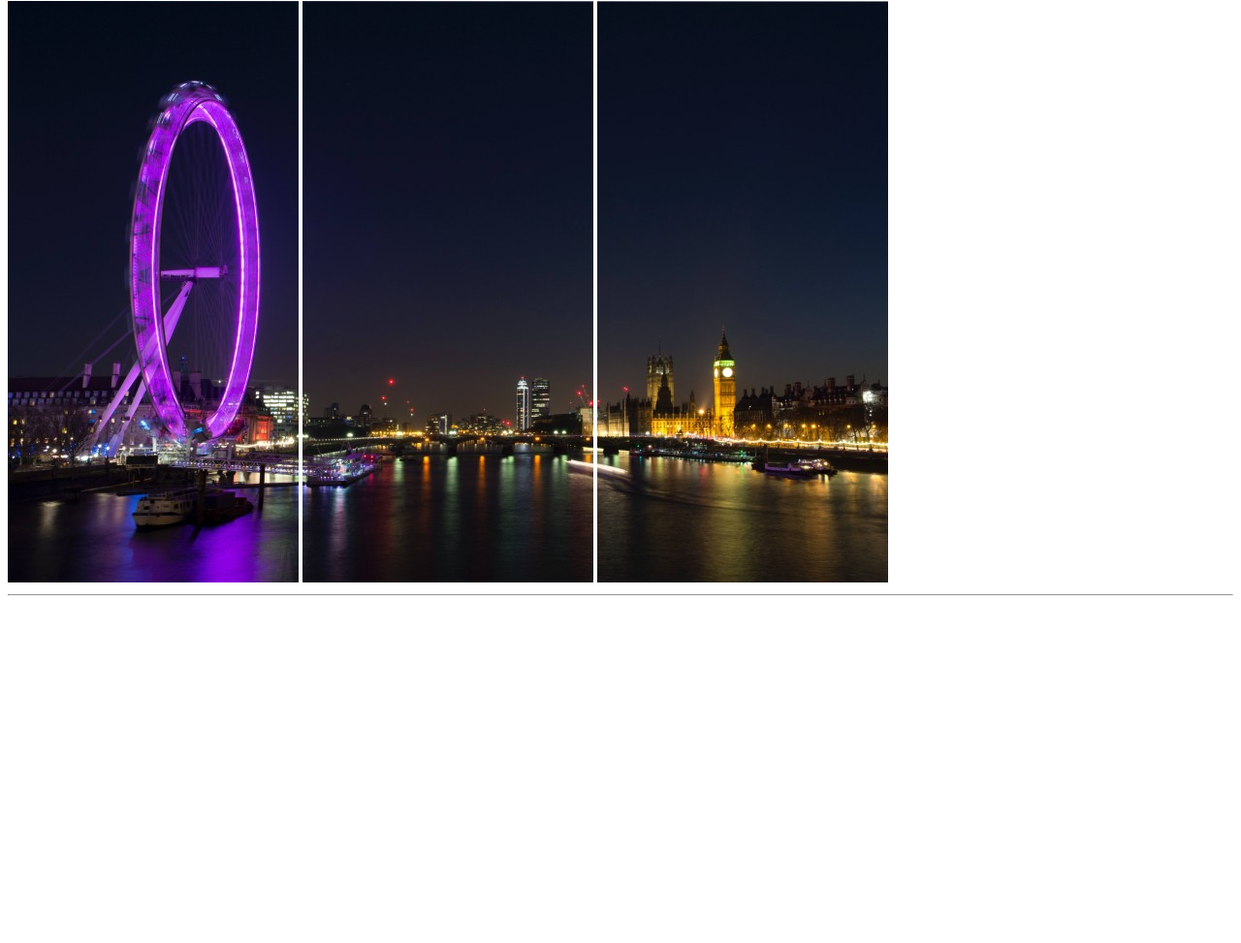
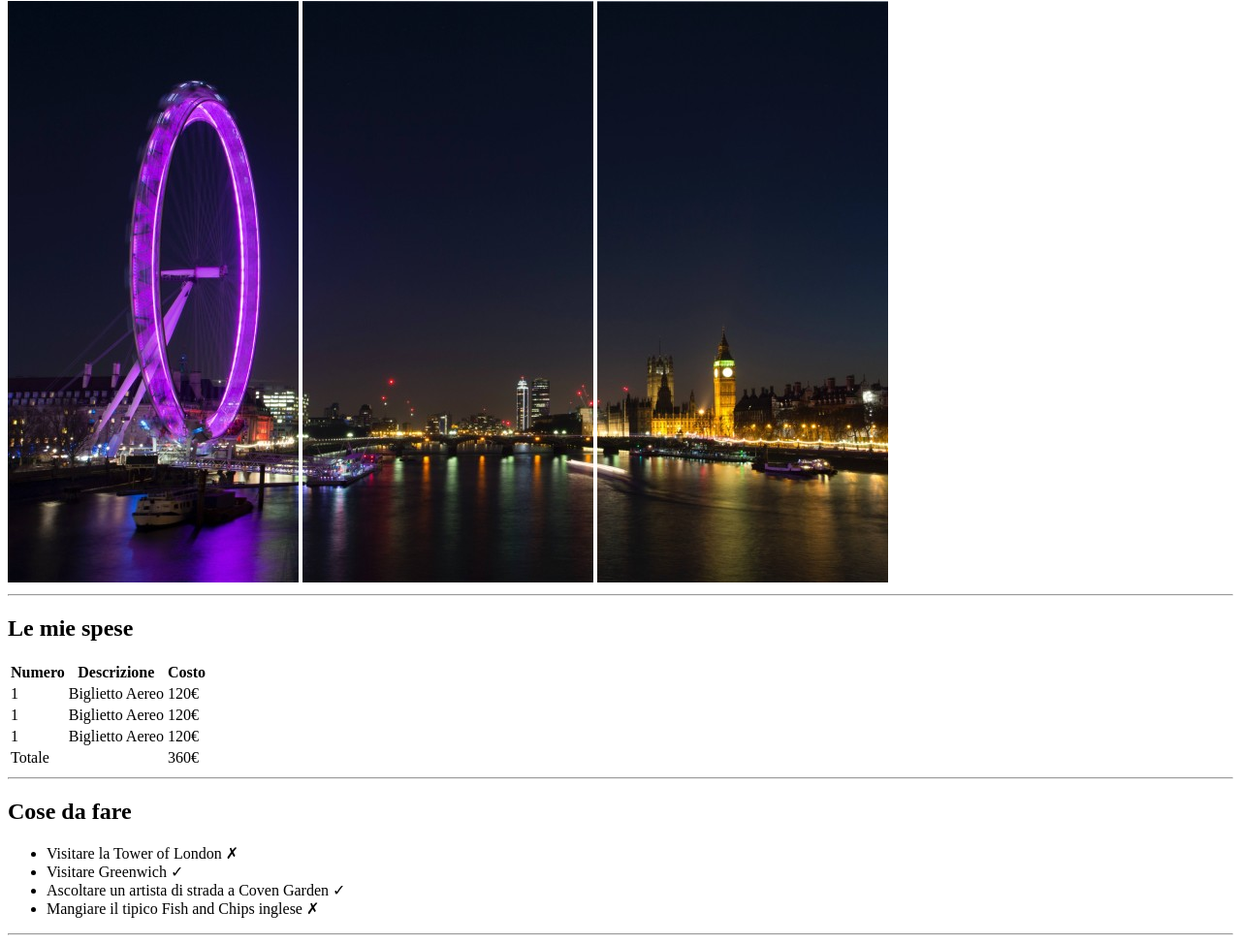
Before and after one commit to DomenicoDeSalvo/html-london-trip, a plain HTML site: page index.html in a window 1280 px wide. Shown: the part 79-1052 px from the top of the page at 97% size. Before the commit the page ends 800 px from the top, so only its background shows below. Drawn offline with Linux system fonts and the light colour scheme.

Commit message:
ADD - Section "Le mie spese" and section "Cose da fare" to index.html

```diff
--- a/index.html
+++ b/index.html
@@ -7,8 +7,9 @@
     </head>
     <body>
 
+        <!-- Titolo del documento e immagini introduttive -->
         <header>
-            <!-- Titolo documento e immagini introduttive -->
+
             <h1>Il mio viaggio a Londra</h1>
             <img src="./img/pexels-bill-emrich-230794-0.jpg">
             <img src="./img/pexels-bill-emrich-230794-1.jpg">
@@ -17,7 +18,59 @@
 
         </header>
 
+            <!-- Corpo del documento -->
         <main>
+            <!-- Tabella delle spese -->
+            <section>
+                <h2>Le mie spese</h2>
+                <table>
+                    <thead>
+                        <tr>
+                            <th>Numero</th>
+                            <th>Descrizione</th>
+                            <th>Costo</th>
+                        </tr>
+                    </thead>
+                    <tbody>
+                        <tr>
+                            <td>1</td>
+                            <td>Biglietto Aereo</td>
+                            <td>120&euro;</td>
+                        </tr>
+                        <tr>
+                            <td>1</td>
+                            <td>Biglietto Aereo</td>
+                            <td>120&euro;</td>
+                        </tr>
+                        <tr>
+                            <td>1</td>
+                            <td>Biglietto Aereo</td>
+                            <td>120&euro;</td>
+                        </tr>
+                    </tbody>
+                    <tfoot>
+                        <tr>
+                            <td>Totale</td>
+                            <td>&nbsp;</td>
+                            <td>360&euro;</td>
+                        </tr>
+                    </tfoot>
+                </table>
+                <hr>
+            </section>
+            <!-- Cose da fare -->
+            <section>
+                <h2>Cose da fare</h2>
+                <ul>
+                    <li>Visitare la Tower of London &cross;</li>
+                    <li>Visitare Greenwich &check;</li>
+                    <li>Ascoltare un artista di strada a Coven Garden &check;</li>
+                    <li>Mangiare il tipico Fish and Chips inglese &cross;</li>
+                </ul>
+                <hr>
+            </section>
+
+
 
         </main>
 
```
